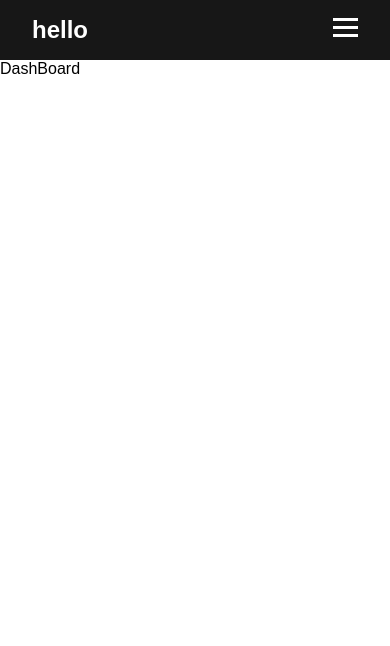
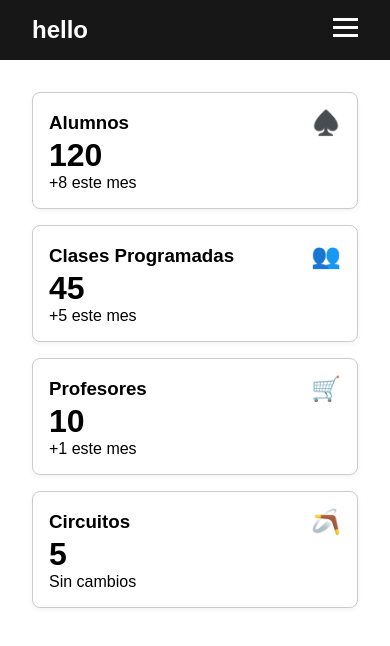
Before and after one commit to JuanCarlosNu/Academia, a React (Create React App) app: page / in a window 390 px wide. Shown: the top 646 px of the page. Built offline with nearby package versions, Linux system fonts and the light colour scheme.

Commit message:
DashBoard : first row (statcards) created + responsive

```diff
--- /dev/null
+++ b/src/Pages/Dashboard.css
@@ -0,0 +1,23 @@
+.dashboard-container{
+    padding: 2rem;
+}
+.stat-grid {
+  display: grid;
+  grid-template-columns: repeat(1, 1fr);
+  gap: 1rem;
+  margin-bottom: 2rem;
+}
+
+@media (min-width: 768px) {
+  /* md:grid-cols-2 */
+  .stat-grid {
+    grid-template-columns: repeat(2, 1fr);
+  }
+}
+
+@media (min-width: 1024px) {
+  /* lg:grid-cols-4 */
+  .stat-grid {
+    grid-template-columns: repeat(4, 1fr);
+  }
+}
--- a/src/Pages/Dashboard.js
+++ b/src/Pages/Dashboard.js
@@ -1,5 +1,28 @@
-const DashBoard = () => {
-  return <div>DashBoard</div>;
-};
+import React from "react";
+import StatCard from "../Components/Dashboard/StatCard";
+import "./Dashboard.css";
+
+function DashBoard() {
+  return (
+    <div className="dashboard-container">
+      <div className="stat-grid">
+        <StatCard title="Alumnos" total="120" detail="+8 este mes" icon="♠️" />
+        <StatCard
+          title="Clases Programadas"
+          total="45"
+          detail="+5 este mes"
+          icon="👥"
+        />
+        <StatCard
+          title="Profesores"
+          total="10"
+          detail="+1 este mes"
+          icon="🛒"
+        />
+        <StatCard title="Circuitos" total="5" detail="Sin cambios" icon="🪃" />
+      </div>
+    </div>
+  );
+}
 
 export default DashBoard;
```
